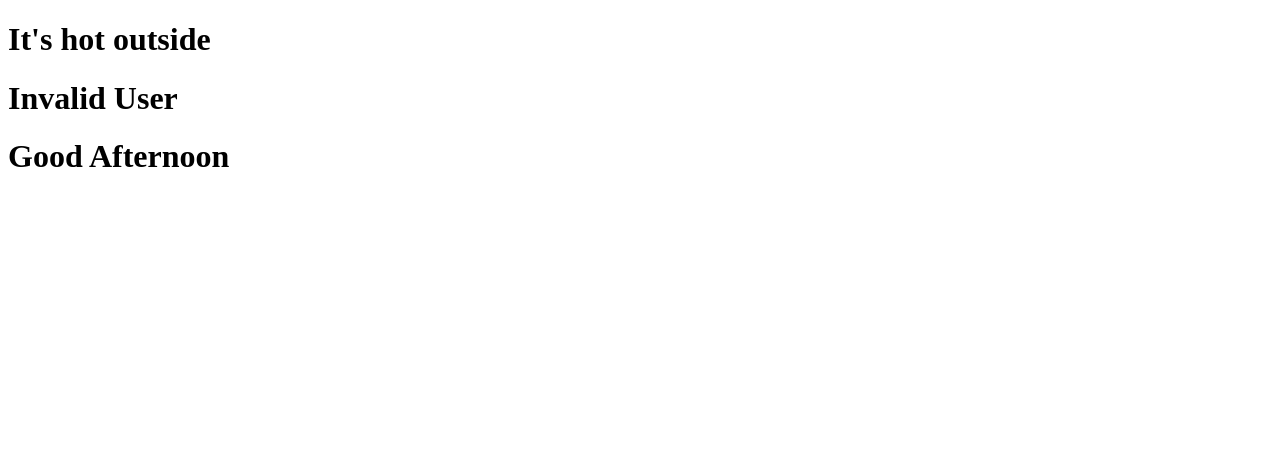
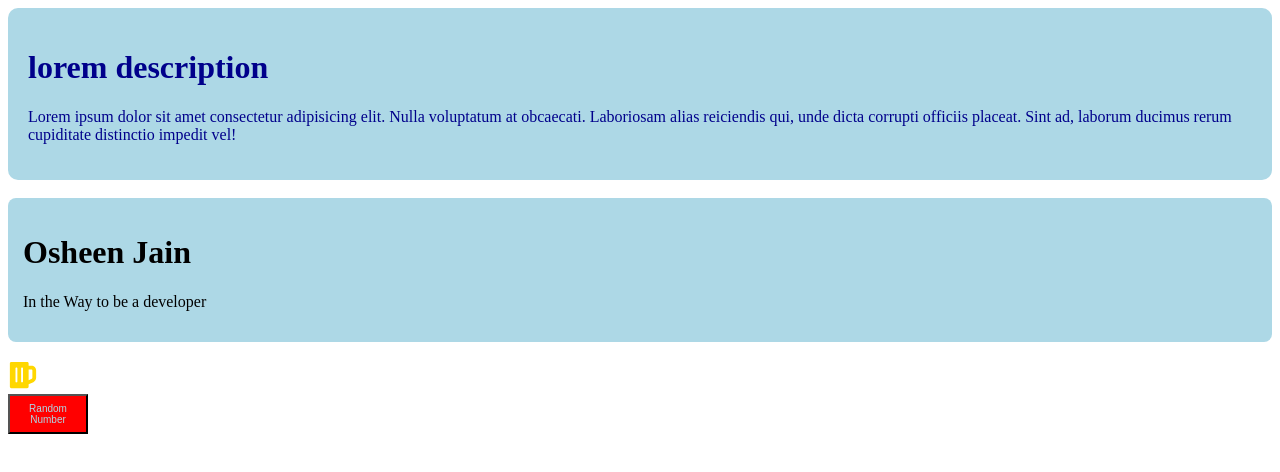
Before and after one commit to Osheenjain646/React-From-Scratch, a React (Vite) app in the folder Day-1/react-demos/: page / in a window 1280 px wide. Shown: the top 472 px of the page. Built offline with nearby package versions, Linux system fonts and the light colour scheme.

Commit message:
practice

```diff
--- a/Day-1/react-demos/package.json
+++ b/Day-1/react-demos/package.json
@@ -11,7 +11,8 @@
   },
   "dependencies": {
     "react": "^19.2.4",
-    "react-dom": "^19.2.4"
+    "react-dom": "^19.2.4",
+    "react-icons": "^5.6.0"
   },
   "devDependencies": {
     "@eslint/js": "^9.39.4",
--- a/Day-1/react-demos/src/App.jsx
+++ b/Day-1/react-demos/src/App.jsx
@@ -5,6 +5,13 @@
 // import Footer from './components/Footer'
 // import WelcomeMessage from './components/WelcomeMessage'
 // import JSXRules from './components/JSXRules'
+
+import IconComponent from "./components/IconComponent"
+
+import ProfileCard from "./components/ProfileCard"
+
+import StyleCard from "./components/StyleCard"
+
 
 // import Greetings from "./components/Greetings"
 // import ProductInfo from "./components/ProductInfo"
@@ -16,13 +23,18 @@
 // import Card from "./components/Card"
 // import Password from "./components/Password"
 // import Products from "./components/Products"
-import Cart from "./components/Cart"
-import Greeting from "./components/Greeting"
-import UserStatus from "./components/UserStatus"
-import Weather from "./components/Weather"
+// import Cart from "./components/Cart"
+// import Greeting from "./components/Greeting"
+// import UserStatus from "./components/UserStatus"
+// import Weather from "./components/Weather"
 
 
 // const numbers =[1,2,3,4,5,6,7];
+
+const Button = () =>{
+  const handleClick = () => console.log(Math.round(Math.random() * 10))
+  return <button onClick={handleClick} style={{width:"80px" , height:"40px" , fontSize:"10px" , backgroundColor:"red" , color:"lightblue"}}>Random Number</button>
+}
 
 const App = () => {
 
@@ -97,7 +109,7 @@ const App = () => {
       </section> */}
       {/* <Cart /> */}
     {/* </div> */}
-    <Weather
+    {/* <Weather
     temperature={26}
     />
     <UserStatus
@@ -106,7 +118,16 @@ const App = () => {
     />
     <Greeting
     timeOfDay="Afternoon"
-    />
+    /> */}
+    <StyleCard/>
+    <br></br>
+    <ProfileCard/>
+    <br></br>
+    <IconComponent/>
+
+    <div>
+      <Button/>
+    </div>
     </>
   )
 }
--- /dev/null
+++ b/Day-1/react-demos/src/components/IconComponent.jsx
@@ -0,0 +1,10 @@
+import React from 'react'
+import { FaBeer } from 'react-icons/fa'
+
+const IconComponent = () => {
+  return (
+    <FaBeer style={{fontSize:"30px", color:"gold"}}/>
+  )
+}
+
+export default IconComponent
--- /dev/null
+++ b/Day-1/react-demos/src/components/ProfileCard.jsx
@@ -0,0 +1,18 @@
+import React from 'react'
+
+const ProfileCard = () => {
+    const style = {
+        backgroundColor:"lightBlue",
+        padding:"15px",
+        borderRadius:"8px",
+        color:"black"
+    }
+  return (
+    <div style={style}>
+        <h1>Osheen Jain</h1>
+        <p>In the Way to be a developer</p>
+    </div>
+  )
+}
+
+export default ProfileCard
--- /dev/null
+++ b/Day-1/react-demos/src/components/StyleCard.jsx
@@ -0,0 +1,12 @@
+import React from 'react'
+
+const StyleCard = () => {
+  return (
+    <div style={{backgroundColor:"lightblue" , padding:"20px" , borderRadius:"10px" , color:"darkblue"}}>
+        <h1>lorem description</h1>
+        <p>Lorem ipsum dolor sit amet consectetur adipisicing elit. Nulla voluptatum at obcaecati. Laboriosam alias reiciendis qui, unde dicta corrupti officiis placeat. Sint ad, laborum ducimus rerum cupiditate distinctio impedit vel!</p>
+    </div>
+  )
+}
+
+export default StyleCard
```
Also changed, not shown: 1 other file (tests, documents, lock files or other folders).
